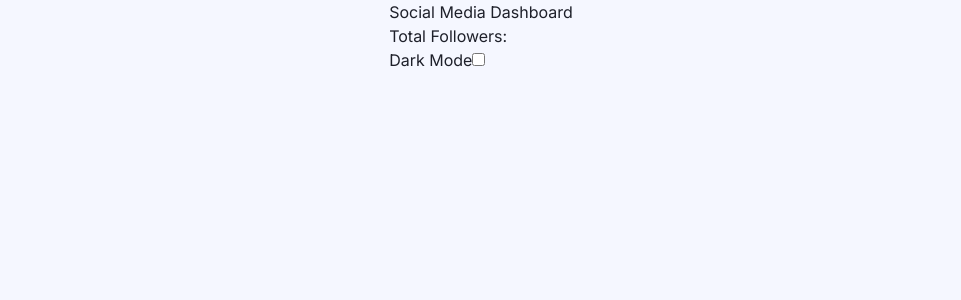
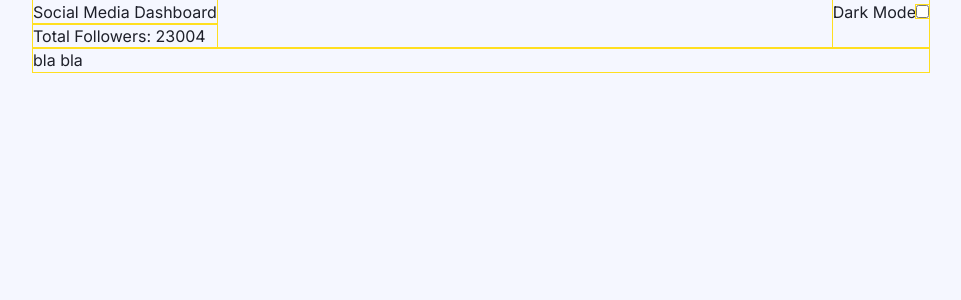
Before and after one commit to lilKriT/fem-social-media-dashboard-with-theme-switcher, a Next.js app: page / in a window 1280 px wide. Shown: the top 300 px of the page, without its empty margins (159-1120 px from the left). Built offline with nearby package versions, Linux system fonts and the light colour scheme.

Commit message:
Working.

```diff
--- a/app/globals.css
+++ b/app/globals.css
@@ -74,6 +74,10 @@
   }
 }
 
+* {
+  @apply outline outline-yellow-300;
+}
+
 body {
   background: var(--color-background); /* This works! */
   color: var(--color-text-primary);
--- a/app/page.tsx
+++ b/app/page.tsx
@@ -8,19 +8,21 @@ export default function Home() {
   const followers = totalFollowers();
 
   return (
-    <section className="min-h-dvh">
-      <div className="flex flex-col justify-start items-center">
+    <section className="min-h-dvh flex justify-center items-start">
+      <div className="w-full max-w-4xl flex flex-col">
         {/* Top Row */}
-        <div>
+        <div className="flex justify-between">
           {/* Left */}
-          <div>
+          <div className="flex flex-col">
             <h1>Social Media Dashboard</h1>
-            <p>Total Followers:</p>
+            <p>Total Followers: {followers}</p>
           </div>
 
           {/* Right */}
           <DarkModeToggle />
         </div>
+
+        <p>bla bla</p>
       </div>
     </section>
   );
--- a/app/utils/totalFollowers.ts
+++ b/app/utils/totalFollowers.ts
@@ -1,11 +1,11 @@
 import { socialAccounts } from "@/data/socialAccount";
 
-const totalFollowers = () => {
+const totalFollowers = (): number => {
   const result = socialAccounts
     .map((v) => v.count)
     .reduce((sum, val) => sum + val);
 
-  console.log(result);
+  return result;
 };
 
 export default totalFollowers;
```
